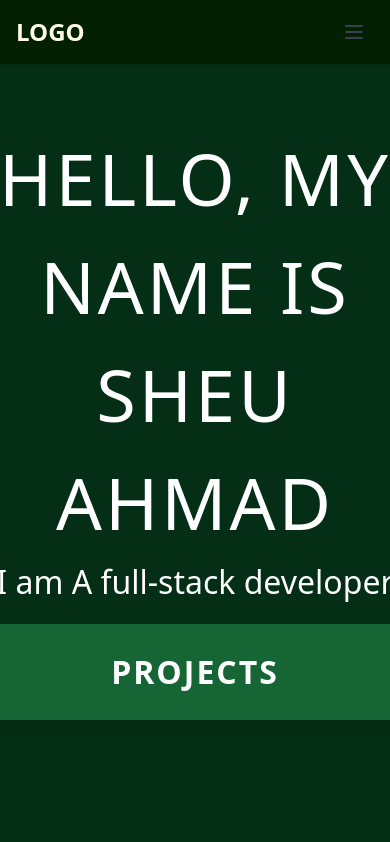
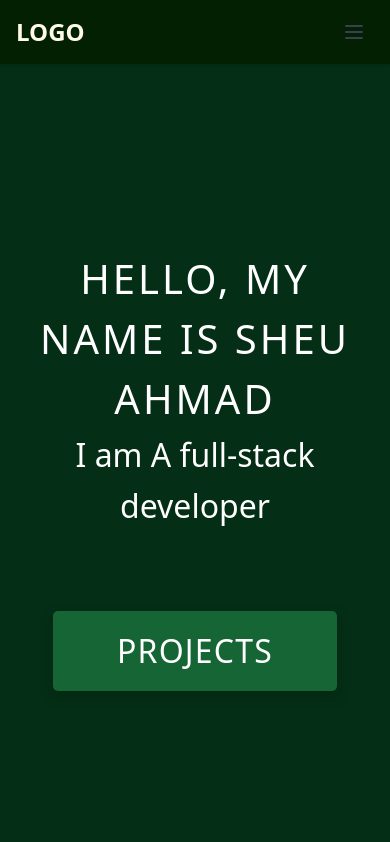
Before and after one commit to Bamzhie/portfolio, a React (Vite) app: page / in a window 390 px wide. Shown: the top 842 px of the page. Built offline with nearby package versions, Linux system fonts and the light colour scheme.

Commit message:
hero done

```diff
--- a/src/components/home/Header.jsx
+++ b/src/components/home/Header.jsx
@@ -10,25 +10,19 @@ const Header = () => {
     >
       <div>
         <div className="flex flex-col justify-center items-center welcome-section h-screen w-full z-50">
-          <article className="">
+          <section className="home-hero__content">
             <div>
               <h1 className=" text-white heading-primary ">
                 HELLO, MY NAME IS SHEU AHMAD{" "}
               </h1>
               <p className="text-primary">I am A full-stack developer</p>
             </div>
-            <div>
-              <Link
-                to="#projects"
-                smooth
-                className="items-center justify-center flex mt-4"
-              >
-                <button className="btn btn--bg bg-green-800 text-white">
-                  Projects
-                </button>
+            <div className="home-hero__cta">
+              <Link to="#projects" smooth>
+                <a className="btn btn--bg bg-green-800 text-white">Projects</a>
               </Link>
             </div>
-          </article>
+          </section>
         </div>
       </div>
     </div>
--- a/src/components/home/header.css
+++ b/src/components/home/header.css
@@ -1,14 +1,3 @@
-.header_primary {
-  letter-spacing: 3px;
-  text-align: center;
-}
-
-@media only screen and (max-width: 37.5em) {
-  .header_primary {
-    font-size: 4.5rem;
-  }
-}
-
 .home-hero {
   color: #fff;
 
@@ -25,14 +14,14 @@
   }
 }
 .heading-primary {
-  font-size: 6rem;
+  font-size: 4rem;
   text-transform: uppercase;
   letter-spacing: 3px;
   text-align: center;
 }
 @media only screen and (max-width: 37.5em) {
   .heading-primary {
-    font-size: 4.5rem;
+    font-size: 2.5rem;
   }
 }
 .text-primary {
@@ -51,9 +40,9 @@
   background: #fff;
   color: #333;
   text-transform: uppercase;
-  letter-spacing: 2px;
+  letter-spacing: 1.2px;
   display: inline-block;
-  font-weight: 700;
+  font-weight: 400;
   border-radius: 5px;
   box-shadow: 0 5px 15px 0 rgba(0, 0, 0, 0.15);
   transition: transform 0.3s;
@@ -62,6 +51,26 @@
   transform: translateY(-3px);
 }
 .btn--bg {
-  padding: 1.5rem 8rem;
+  padding: 1rem 4rem;
   font-size: 2rem;
 }
+.home-hero__content {
+  position: absolute;
+  top: 50%;
+  left: 50%;
+  transform: translate(-50%, -50%);
+  max-width: 90rem;
+  width: 92%;
+}
+@media only screen and (max-width: 37.5em) {
+  .home-hero__content {
+    padding: 19rem 0 13rem 0;
+    margin: auto;
+    position: static;
+    transform: translate(0, 0);
+  }
+}
+.home-hero__cta {
+  margin-top: 5rem;
+  text-align: center;
+}
```
